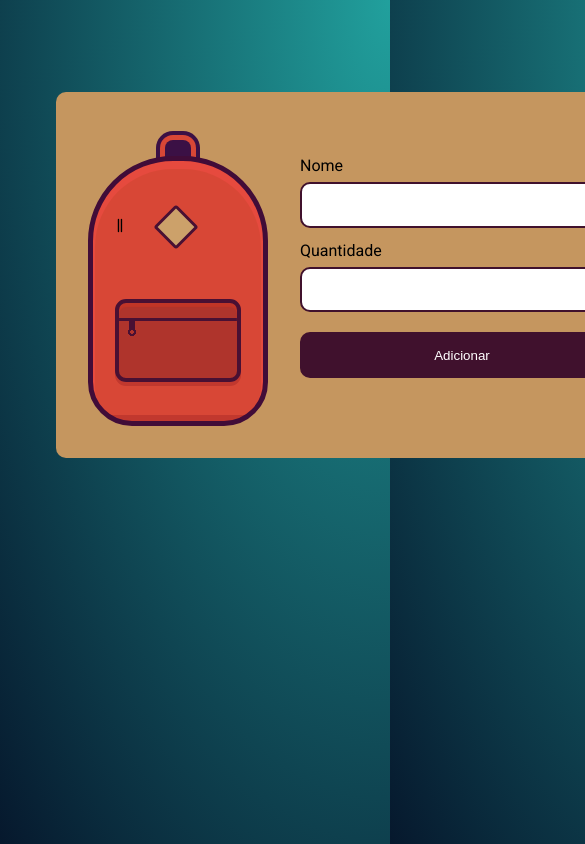
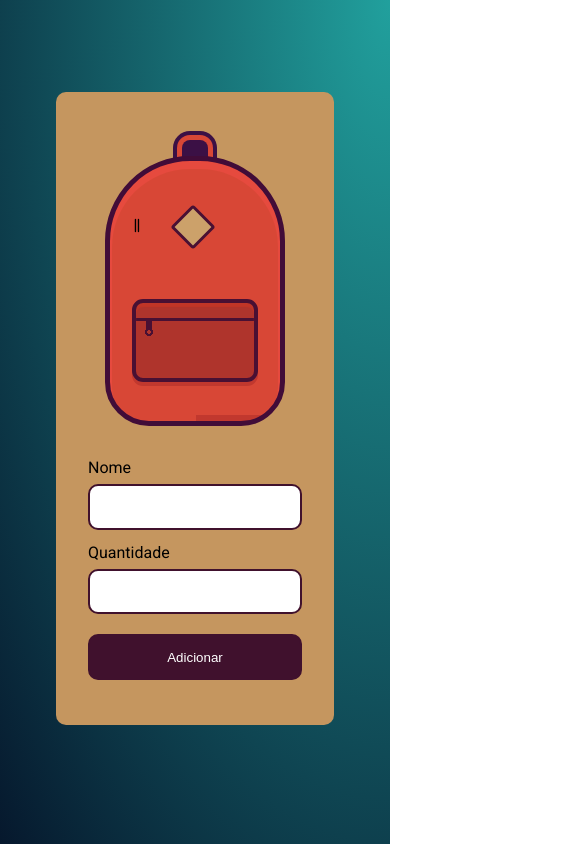
Before and after one commit to jgabryeldev/mochila, a plain HTML site: page index.html in a window 390 px wide. Shown: the top 844 px of the page, 585 px wide, since content can reach past the window. Drawn offline with Linux system fonts and the light colour scheme.

Commit message:
mexendo na responsividade
Adaptei o projeto a diferentes tamanhos de tela

```diff
--- a/css/style.css
+++ b/css/style.css
@@ -1,6 +1,6 @@
 html {
     background: radial-gradient(farthest-corner at right top,#21A09D, #06182D);
-    height: 100%;
+    height: 100vh;
     font-family: 'Roboto', cursive;
 }
 
@@ -14,7 +14,7 @@ html {
 .principal {
     flex-grow: 1;
     flex-basis: auto;
-    min-width: 600px;
+    min-width: 10rem;
     padding: 4em 2em 2em;
     box-sizing: border-box;
     display: flex;
@@ -24,18 +24,18 @@ html {
 }
 
 .mochila {
-    min-width: 170px;
-    max-width: 170px;
-    height: 180px;
-    padding-top: 80px;
+    min-width: 10.625rem;
+    max-width: 10.625rem;
+    height: 11.25rem;
+    padding-top: 5rem;
     background-color: #d84736;
     box-shadow: inset 0 6px 0 2px #e64a3e, 0 -93px 0 -77px #3b1045, 0 -93px 0 -72px #d84736, 0 -93px 0 -68px #3b1045;
     background-image: linear-gradient(to right, transparent 5px, transparent 20px, transparent 1px, transparent 25px, transparent 5px, transparent 20px, transparent 20px, transparent 86px, #c1382e 45px, #c1382e 230px, transparent 25px, transparent 172px );
     background-position: center 254px;
-    background-size: 305px 6px;
+    background-size: 19,0625rem 0,375rem;
     background-repeat: repeat-x;
     border: 5px solid #410c38;
-    border-radius: 85px 85px 44px 44px;
+    border-radius: 5.3125rem 5.3125rem 2.75rem 2.75rem;
     display: inline-block;
     vertical-align: top;
     flex-basis: auto;
@@ -49,8 +49,8 @@ html {
   }
 
 .mochila:before {
-    height: 75px;
-    width: 118px;
+    height: 4.6875rem;
+    width: 7.375rem;
     background-image: radial-gradient(circle closest-corner at 13px 29px , #af342c, #af342c 2px, transparent 2px, transparent), radial-gradient(circle closest-corner at 13px 29px , #491033, #491033 4px, transparent 4px, transparent), linear-gradient(to bottom, transparent 10px, transparent 15px, #491033 5px, #491033 18px, transparent 18px, transparent 100px), linear-gradient(to right, #af342c 10px, #af342c 10px, transparent 10px, transparent 16px, #af342c 9px, #af342c 50px), linear-gradient(to bottom, #af342c 8px, #af342c 16px, #491033 8px, #491033 30px, #af342c 20px, #af342c 72px, #af342c 10px, #af342c 57px, #af342c 5%);
     margin-left: 22px;
     margin-top: 58px;
@@ -63,15 +63,15 @@ html {
     font-weight: bold;
     z-index: 1;
     text-shadow: rgb(0, 0, 0) -2px -86px 0px;
-    font-size: 14px;
+    font-size: 0.875rem;
 }
 
 .mochila:after {
     margin-left: 67px;
     margin-top: -30px;
     background: #cca16a;
-    width:26px;
-    height:26px;
+    width:1.625rem;
+    height:1.625rem;
     border: 3px solid #491033;
     border-radius: 3px;
     transform: rotate(45deg);
@@ -116,7 +116,7 @@ html {
     display: inline-flex;
     align-items: center;
     gap: 1em;
-    font-size: 20px;
+    font-size: 1.25rem;
 }
 
 .item strong {
@@ -124,8 +124,20 @@ html {
     display: flex;
     align-items: center;
     justify-content: center;
-    width: 40px;
-    height: 40px;
+    width: 2.5rem;
+    height: 2.5rem;
     Background: #C5965F;
     font-weight: 400;
 }
+
+@media (max-width: 526px){
+    .conteudo{
+        flex-direction: column;
+        align-items: center;
+    }
+    .principal{
+        flex-direction: column;
+        align-items: center;
+    }
+
+}
```
